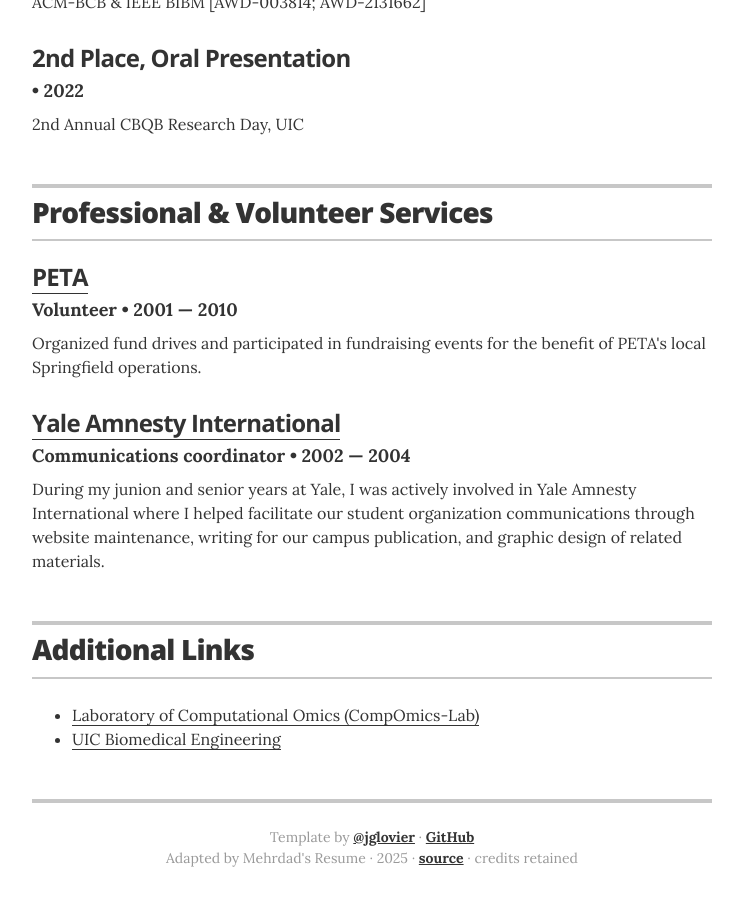
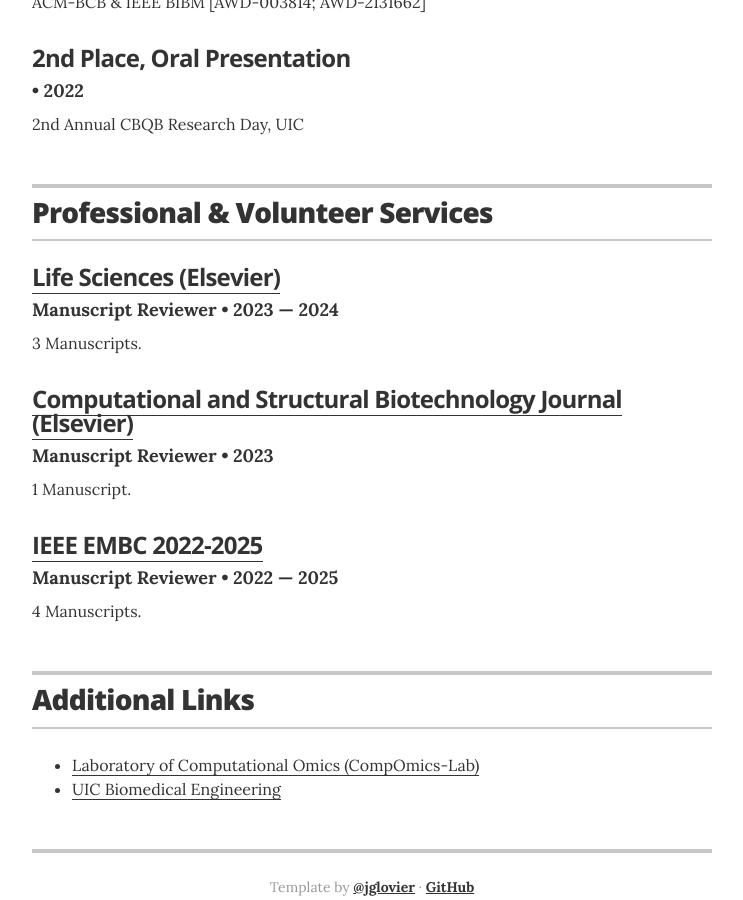
Before and after one commit to zandigohar/zandigohar.github.io, a Jekyll site: the page built from index.md, in a window 1280 px wide and 900 px high, scrolled down 4434 px. Shown: the whole window, without its empty margins (268-1011 px from the left). Built offline with Jekyll 4.4.1, drawn with Linux system fonts in a browser that asks for light colours.

Commit message:
Update associations.yml

```diff
--- a/_data/associations.yml
+++ b/_data/associations.yml
@@ -1,15 +1,20 @@
 # Associations
 # comment out the urls if you do not wish to display them
 
-- organization: PETA
-  role: Volunteer
-  year: 2001 &mdash; 2010
-  url: https://www.peta.org/
-  summary: Organized fund drives and participated in fundraising events for the benefit of PETA's local Springfield operations.
+- organization: Life Sciences (Elsevier)
+  role: Manuscript Reviewer
+  year: 2023 &mdash; 2024
+  url: https://www.sciencedirect.com/journal/life-sciences
+  summary: 3 Manuscripts.
 
+- organization: Computational and Structural Biotechnology Journal (Elsevier)
+  role: Manuscript Reviewer
+  year: 2023
+  url: https://www.sciencedirect.com/journal/computational-and-structural-biotechnology-journal
+  summary: 1 Manuscript.
 
-- organization: Yale Amnesty International
-  role: Communications coordinator
-  year: 2002 &mdash; 2004
-  url: http://campuspress.yale.edu/amnesty/
-  summary: During my junion and senior years at Yale, I was actively involved in Yale Amnesty International where I helped facilitate our student organization communications through website maintenance, writing for our campus publication, and graphic design of related materials.
+- organization: IEEE EMBC 2022-2025
+  role: Manuscript Reviewer
+  year: 2022 &mdash; 2025
+  url: https://embc.embs.org/
+  summary: 4 Manuscripts.
```
